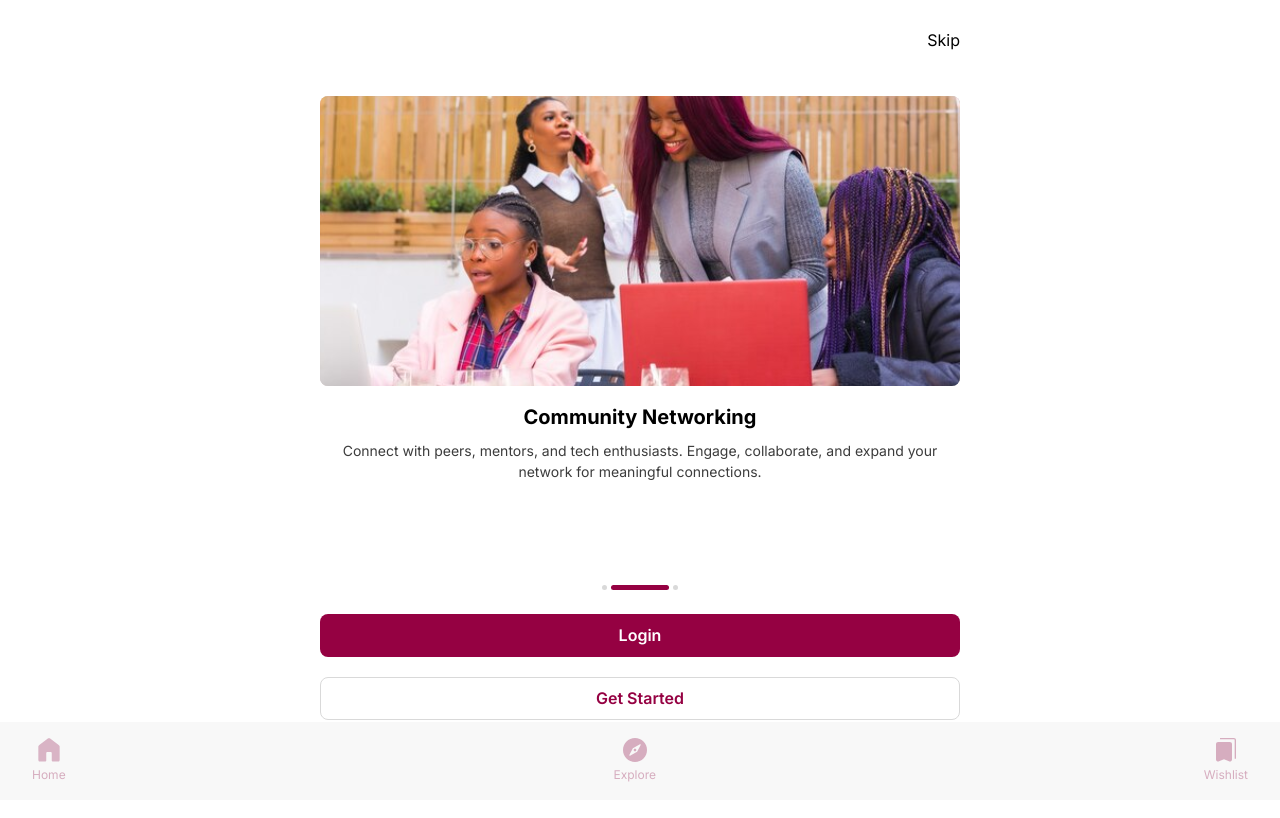
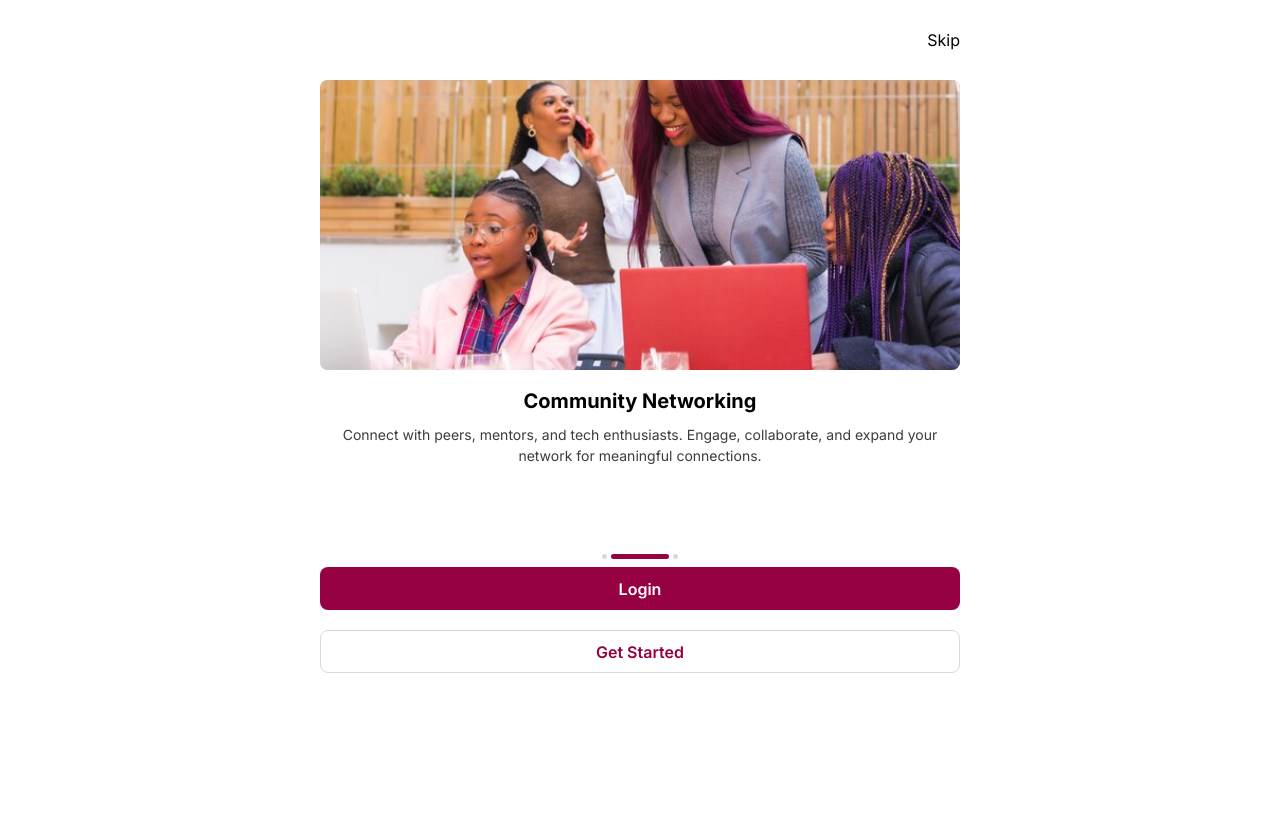
Before and after one commit to opulencedeveloper/hercademy, a Next.js app: page /auth in a window 1280 px wide. Shown: the top 818 px of the page. Built offline with nearby package versions, Linux system fonts and the light colour scheme.

Commit message:
added-six

```diff
--- a/pages/auth/index.js
+++ b/pages/auth/index.js
@@ -31,5 +31,5 @@ export default function Home() {
     default:
       componentToRender = <OnBoarding switcher={switcher} />;
   }
-  return <Layout>{componentToRender}</Layout>;
+  return <div className="relative max-w-[40rem] h-full mx-auto scrollbar-hide overflow-y-auto mt-7 pb-20">{componentToRender}</div>;
 }
```
